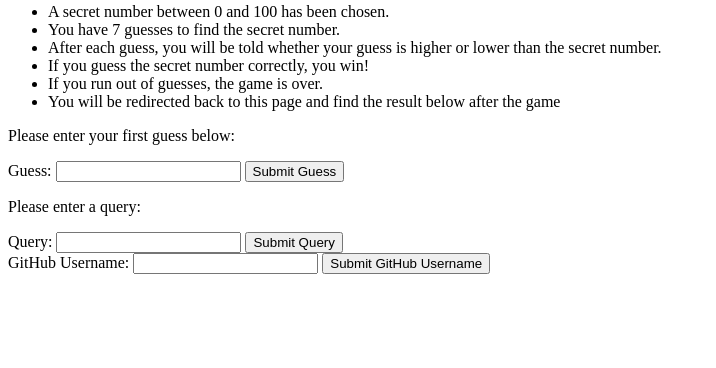
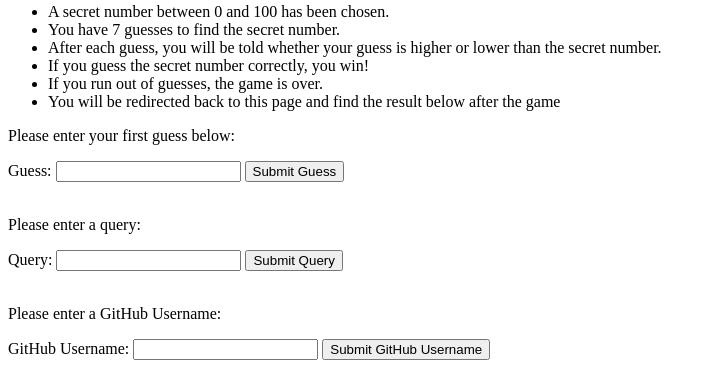
Before and after one commit to alvasi/alva_zhang_sse_lab2, a Flask app: page / in a window 1280 px wide. Shown: the part 905-1273 px from the top of the page, without its empty margins (0-716 px from the left). Before the commit the page ends 1179 px from the top, so only its background shows below. Run offline with Flask 3, Linux system fonts and the light colour scheme.

Commit message:
added to form

```diff
--- a/api/templates/index.html
+++ b/api/templates/index.html
@@ -37,12 +37,15 @@
         <input type="number" id="guessfield" name="guess">
         <input type="submit" value="Submit Guess">
     </form>
+    <br>
     <p>Please enter a query:</p>
     <form action="/query" method="get">
         <label for="queryfield">Query:</label>
         <input type="text" id="queryfield" name="q">
         <input type="submit" value="Submit Query">
     </form>
+    <br>
+    <p>Please enter a GitHub Username:</p>
     <form action="/gitquery" method="get">
         <label for="gitqueryfield">GitHub Username:</label>
         <input type="text" id="gitqueryfield" name="gitquery">
```
